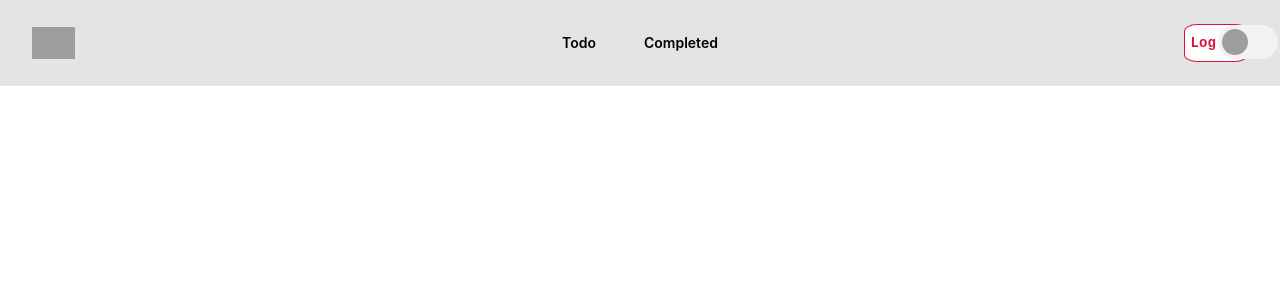
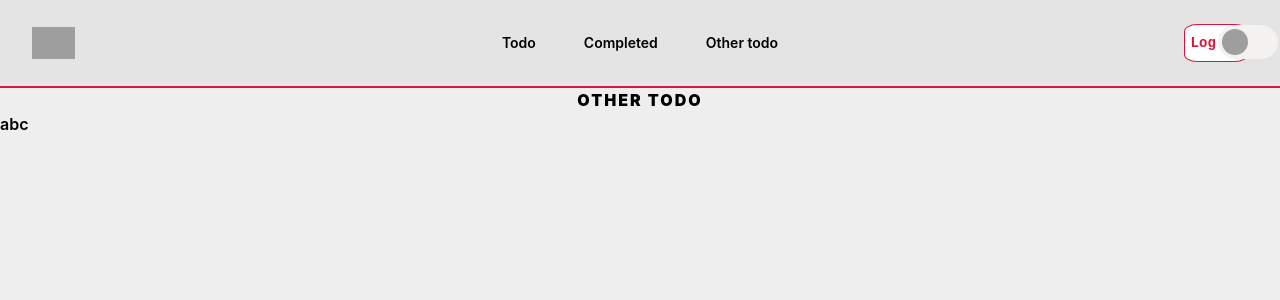
Before and after one commit to tuanminh2/reactbasic, a React (Create React App) app: page /othertodos in a window 1280 px wide. Shown: the top 300 px of the page. Built offline with nearby package versions, Linux system fonts and the light colour scheme; no server answers; grey boxes are pictures that could not be loaded.

Commit message:
createAsyncThunk

```diff
--- a/package.json
+++ b/package.json
@@ -7,12 +7,14 @@
     "@testing-library/jest-dom": "^5.16.5",
     "@testing-library/react": "^13.4.0",
     "@testing-library/user-event": "^13.5.0",
+    "axios": "^1.3.4",
     "react": "^18.2.0",
     "react-dom": "^18.2.0",
     "react-redux": "^8.0.2",
     "react-router-dom": "^6.3.0",
     "react-scripts": "5.0.1",
     "redux": "^4.2.1",
+    "redux-thunk": "^2.4.2",
     "sass": "^1.58.3",
     "uuid": "^9.0.0",
     "web-vitals": "^2.1.4"
--- a/src/App.js
+++ b/src/App.js
@@ -3,6 +3,7 @@ import { BrowserRouter, Routes, Route } from "react-router-dom";
 import Home from "./page/home.js";
 import Header from "./components/global/Header";
 import Completed from "./page/completed.js";
+import Othertodos from "./page/othertodos.js";
 class App extends Component {
   render() {
     return (
@@ -12,6 +13,7 @@ class App extends Component {
         <Routes>
           <Route path="/" element={<Home />} />
           <Route path="/completed" element={<Completed />} />
+          <Route path="/othertodos" element={<Othertodos />} />
         </Routes>
         {/* <Footer></Footer>  */}
       </BrowserRouter>
--- a/src/components/global/Header.js
+++ b/src/components/global/Header.js
@@ -61,6 +61,9 @@ class Header extends Component {
             <Link to="/completed" className="text-sm font-semibold leading-6 ">
               Completed
             </Link>
+            <Link to="/othertodos" className="text-sm font-semibold leading-6 ">
+              Other todo
+            </Link>
           </div>
           <div className="hidden lg:flex lg:flex-1 lg:justify-end">
             <Link
--- a/src/components/home/ListItem.js
+++ b/src/components/home/ListItem.js
@@ -36,7 +36,7 @@ class ListItem extends Component {
       return (
         <li>
           <input
-            style={{ border: "1px solid black", width: "80%" }}
+            style={{ border: "1px solid black", width: "80%", color: "black" }}
             type="text"
             id="editValue"
             value={this.state.editValue}
--- /dev/null
+++ b/src/components/othertodo/OtherTodoTable.js
@@ -0,0 +1,67 @@
+import React, { Component } from "react";
+import { ThemeContext } from "../context/ThemeContextProvider";
+import { connect } from "react-redux";
+
+import { getOtherTodos } from "../../redux/otherTodoSlice";
+class OtherTodoTable extends Component {
+  static contextType = ThemeContext;
+
+  componentDidMount() {
+    if (this.props.otherTodos.length==0) {
+      this.props.getOtherTodos();
+    }
+  }
+
+  render() {
+    console.log("first render");
+    const { active } = this.context;
+    const theme = this.context[active];
+    return <>abc</>;
+    // if (this.props.completedTodo.length > 0) {
+    //   return (
+    //     <table
+    //       style={{
+    //         backgroundColor: theme.tableColor,
+    //         maxWidth: "800px !important",
+    //       }}
+    //       className="mx-auto max-w-4xl w-full whitespace-nowrap rounded-lg bg-white divide-y divide-gray-300"
+    //     >
+    //       <thead>
+    //         <tr>
+    //           <th className="border border-slate-300 ">Task</th>
+    //           <th className="border border-slate-300 ">Start</th>
+    //           <th className="border border-slate-300 ">End</th>
+    //           <th className="border border-slate-300 ">During</th>
+    //           <th className="border border-slate-300 ">Action</th>
+    //         </tr>
+    //       </thead>
+    //       <tbody>
+    //         {this.props.completedTodo.map((item, index) => (
+    //           <tr>
+    //             <td className="border border-slate-300 ">{item.name}</td>
+
+    //             <td className="border border-slate-300 ">1</td>
+    //             <td className="border border-slate-300 ">1</td>
+    //             <td className="border border-slate-300 ">1</td>
+    //             <td className="border border-slate-300 w-1">
+    //               <button className="bg-red-500 hover:bg-red-700 text-white font-bold py-2 px-4 rounded-full">
+    //                 Delete
+    //               </button>
+    //             </td>
+    //           </tr>
+    //         ))}
+    //       </tbody>
+    //     </table>
+    //   );
+    // } else return <p style={{ textAlign: "center" }}>Nothing to show </p>;
+  }
+}
+
+
+const mapStateToProps = (state) => ({
+  otherTodos: state.otherTodoSlice.otherTodos,
+});
+
+const mapDispatchToProps = { getOtherTodos };
+
+export default connect(mapStateToProps, mapDispatchToProps)(OtherTodoTable);
--- /dev/null
+++ b/src/page/othertodos.js
@@ -0,0 +1,27 @@
+import React from "react";
+import { ThemeContext } from "../components/context/ThemeContextProvider";
+import OtherTodoTable from "../components/othertodo/OtherTodoTable";
+class Othertodos extends React.Component {
+  static contextType = ThemeContext;
+
+  render() {
+    const { active } = this.context;
+    const theme = this.context[active];
+    return (
+      <div
+        className=""
+        style={{
+          borderTop: "2px solid crimson",
+          backgroundColor: theme.bodyColor,
+          color: theme.bodyTextColor,
+          height: "1000px",
+        }}
+      >
+        <h1 style={{ color: theme.bodyTextColor }}>Other todo </h1>
+        <OtherTodoTable></OtherTodoTable>
+      </div>
+    );
+  }
+}
+
+export default Othertodos;
--- /dev/null
+++ b/src/redux/otherTodoSlice.js
@@ -0,0 +1,37 @@
+import { createSlice } from "@reduxjs/toolkit";
+import { createAsyncThunk } from "@reduxjs/toolkit";
+
+import axios from "axios";
+export const getOtherTodos = createAsyncThunk(
+  "fetch_othertodos",
+  async (thunkAPI) => {
+    try {
+      const res = await axios.get("https://dummyjson.com/todos");
+
+
+      return res.data;
+    } catch (err) {
+      return thunkAPI.rejectWithValue({ error: err.message });
+    }
+  }
+);
+
+export const otherTodoSlice = createSlice({
+  name: "xyz",
+  initialState: {
+    otherTodos:
+      JSON.parse(sessionStorage.getItem("othjer")) == null
+        ? []
+        : JSON.parse(sessionStorage.getItem("todos")),
+  },
+  reducers: {},
+
+  extraReducers: (builder) => {
+    builder.addCase(getOtherTodos.fulfilled, (state, action) => {
+      state.otherTodos = action.payload;
+    });
+  },
+});
+
+export const {} = otherTodoSlice.actions;
+export default otherTodoSlice.reducer;
--- a/src/redux/store.js
+++ b/src/redux/store.js
@@ -1,9 +1,11 @@
 import { configureStore } from "@reduxjs/toolkit";
 import todoSlice from "./todoSlice";
 import completedTodoSlice from "./completedTodoSlice";
+import otherTodoSlice from "./otherTodoSlice";
 export default configureStore({
   reducer: {
     todoSlice: todoSlice,
     completedTodoSlice: completedTodoSlice,
+    otherTodoSlice: otherTodoSlice,
   },
 });
```
Also changed, not shown: 1 other file (tests, documents, lock files or other folders).
